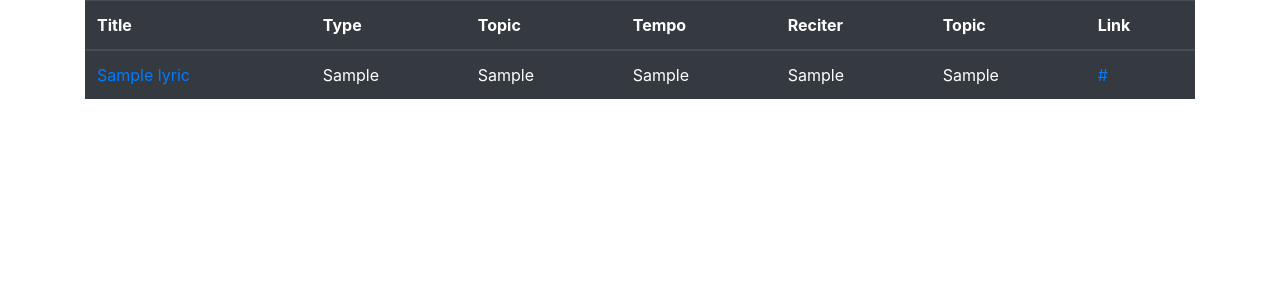
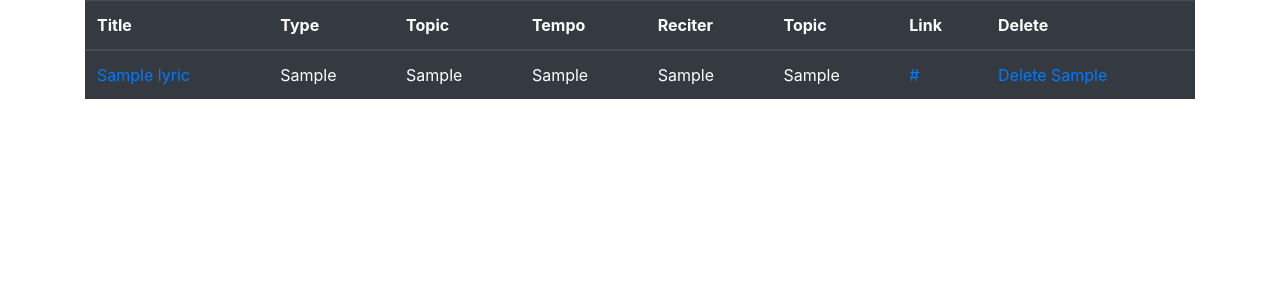
Before and after one commit to ProfessorShock/Azadari-Online, a Flask app: page /lyrics in a window 1280 px wide. Shown: the part 56-356 px from the top of the page. Run offline with Flask 2, Linux system fonts and the light colour scheme; tables that the repository leaves empty hold one stand-in row (values such as "Sample post"); some libraries are stand-ins or nearby versions.

Commit message:
delete lyrics functional

```diff
--- a/Website/Templates/base.html
+++ b/Website/Templates/base.html
@@ -38,9 +38,9 @@
         <div class="navbar-nav">
           {% if user.is_authenticated %}
           <a class="nav-item nav-link" id="home" href="/">Home</a>
-          <a class="nav-item nav-link" id="logout" href="/logout">Logout</a>
           <a class="nav-item nav-link" id='lyrics' href='/lyrics'>Lyrics</a>
           <a class="nav-item nav-link" id='writelyrics' href='/writelyrics'>Write Lyrics</a>
+          <a class="nav-item nav-link" id="logout" href="/logout">Logout</a>
           {% else %}
           <a class="nav-item nav-link" id="login" href="/login">Login</a>
           <a class="nav-item nav-link" id="signUp" href="/sign-up">Sign Up</a>
--- a/Website/Templates/lyrics.html
+++ b/Website/Templates/lyrics.html
@@ -1,17 +1,19 @@
 {% extends 'base.html' %}
 {% block title %}Lyrics{% endblock %}
 {% block content %}
+<div id="all-lyrics">
   <table class="table table-hover table-dark">
     <thead>
       <tr>
         <!-- Your Columns HERE -->
         <th scope="col">Title</th>
         <th scope="col">Type</th>
-            <th scope='col'>Topic</th>
-            <th scope='col'>Tempo</th>
+        <th scope="col">Topic</th>
+        <th scope="col">Tempo</th>
         <th scope="col">Reciter</th>
         <th scope="col">Topic</th>
-            <th scope='col'>Link</th>
+        <th scope="col">Link</th>
+        <th scope="col">Delete</th>
       </tr>
     </thead>
     <tbody>
@@ -24,9 +26,19 @@
         <td>{{ lyric.tempo }}</td>
         <td>{{ lyric.reciter }}</td>
         <td>{{ lyric.topic }}</td>
-          <td><a href="{{ lyric.link }}" target="_blank" rel="noreferrer noopener">{{ lyric.link }}</a></td>
+        <td>
+          <a href="{{ lyric.link }}" target="_blank" rel="noreferrer noopener"
+            >{{ lyric.link }}</a
+          >
+        </td>
+        <td><a href="/delete-lyric/{{ lyric.title }}">Delete {{ lyric.typ }}</a></td>
       </tr>
       {% endfor %}
     </tbody>
   </table>
+</div>
 {% endblock %}
+
+<button align="left" type="button" class="close">
+  Test
+</button>
--- a/Website/views.py
+++ b/Website/views.py
@@ -1,3 +1,4 @@
+from werkzeug.utils import redirect
 from Website.models import Note
 from Website.auth import login
 from flask import Blueprint, render_template, request, flash, jsonify
@@ -71,3 +72,10 @@ def lyricsdisplay_page(lyrics_name):
     title = make_title(lyrics_name)
     content = Lyrics.query.filter_by(title=title).first()
     return render_template('lyricscontent.html', user=current_user, content=content, title=title)
+
+@views.route('/delete-lyric/<lyric_title>')
+def delete_lyric(lyric_title):
+    lyric = Lyrics.query.filter_by(title=lyric_title).first()
+    db.session.delete(lyric)
+    db.session.commit()
+    return redirect('/lyrics')
```
Also changed, not shown: Website/Static/delete-icon.jpg (added), Website/database.db (added). Lines whose indentation alone changed are shown as unchanged.
